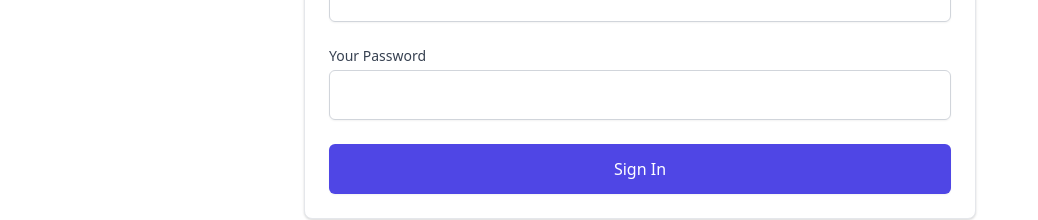
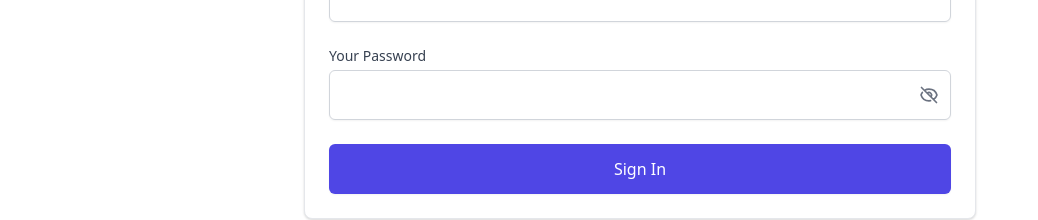
Before and after one commit to ivjose/xendit-code-challenge, a React (Create React App) app: page /login in a window 1280 px wide. Shown: the part 237-457 px from the top of the page, without its empty margins (0-1038 px from the left). Built offline with nearby package versions, Linux system fonts and the light colour scheme.

Commit message:
Added toggle password feature and test

```diff
--- a/src/components/InputField.jsx
+++ b/src/components/InputField.jsx
@@ -1,22 +1,52 @@
 /* eslint-disable react/jsx-props-no-spreading */
+import { useState } from 'react'
+
+import { EyeIcon, EyeOffIcon } from '@heroicons/react/outline'
 import PropTypes from 'prop-types'
 
-const InputField = ({ name, label, placeholder, value, type, error, updateField, ...res }) => (
+const InputField = ({ name, label, placeholder, value, type, error, updateField, ...res }) => {
+  const [toggle, setToggle] = useState(false)
+  return (
     <div>
       <label htmlFor={name} className="block text-sm font-medium text-gray-700">
         {label}
       </label>
-    <div className="mt-1">
+      <div className="relative mt-1">
         <input
           {...res}
-        default={value}
+          defaultValue={value}
           onChange={updateField}
           id={name}
           name={name}
-        type={type}
+          type={toggle ? 'text' : type}
           placeholder={placeholder}
           className="block w-full px-4 py-3 text-gray-800 border-gray-300 rounded-md shadow-sm focus:ring-indigo-500 focus:border-indigo-500"
         />
+
+        {type === 'password' && (
+          <div
+            role="button"
+            tabIndex={0}
+            aria-hidden="true"
+            className="absolute inset-y-0 right-0 flex items-center pr-3 cursor-pointer "
+            data-testid="toggle-password"
+            onClick={() => setToggle((prevState) => !prevState)}
+          >
+            {toggle ? (
+              <EyeIcon
+                className="w-5 h-5 text-gray-500"
+                aria-hidden="true"
+                data-testid="eye-open"
+              />
+            ) : (
+              <EyeOffIcon
+                className="w-5 h-5 text-gray-500"
+                aria-hidden="true"
+                data-testid="eye-close"
+              />
+            )}
+          </div>
+        )}
       </div>
 
       {error && (
@@ -26,12 +56,13 @@ const InputField = ({ name, label, placeholder, value, type, error, updateField,
       )}
     </div>
   )
+}
 
 InputField.propTypes = {
   name: PropTypes.string.isRequired,
   value: PropTypes.string.isRequired,
   type: PropTypes.string,
-  error: PropTypes.string.isRequired,
+  error: PropTypes.string,
   updateField: PropTypes.func.isRequired,
   placeholder: PropTypes.string,
   label: PropTypes.string,
@@ -41,6 +72,7 @@ InputField.defaultProps = {
   type: 'text',
   placeholder: '',
   label: '',
+  error: '',
 }
 
 export default InputField
```
Also changed, not shown: 1 other file (tests, documents, lock files or other folders). Lines whose indentation alone changed are shown as unchanged.
